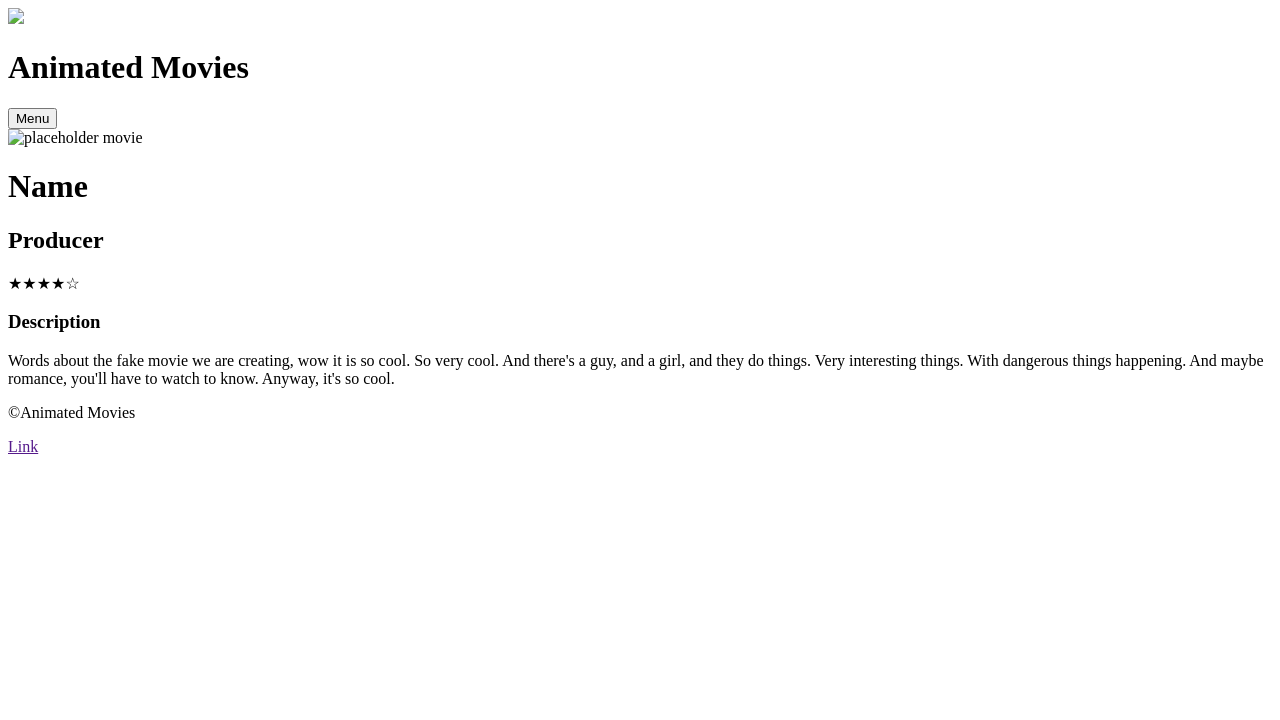
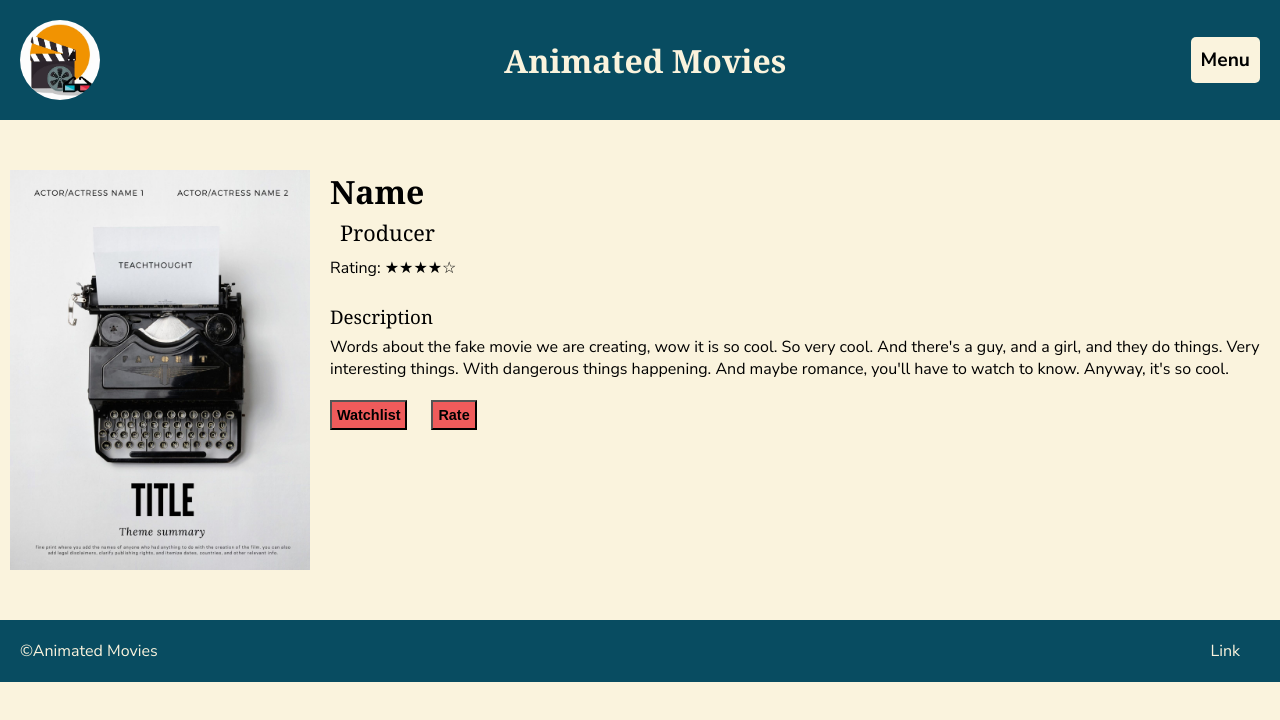
Before and after one commit to erschm240/wdd231-movies, a plain HTML site: page src/movie.html in a window 1280 px wide. Drawn offline with Linux system fonts and the light colour scheme; a web font is replaced by a local one.

Commit message:
finished movie html and css

```diff
--- a/src/css/movie.css
+++ b/src/css/movie.css
@@ -0,0 +1,67 @@
+#movie-main {
+    display: flex;
+}
+
+.movie-poster {
+    width: 200px;
+    height: 266px;
+    padding: 50px 10px;
+}
+
+.movie-info h1 {
+    padding: 40px 0px 5px 0px;
+    font-size: 1.75em;
+}
+
+.movie-info h2 {
+    padding-left: 10px;
+    font-size: 1.2em;
+    font-weight: 100;
+}
+
+.movie-info h3 {
+    padding-bottom: 7px;
+    font-weight: 100;
+    font-size: 1.07em;
+}
+
+.rating {
+    padding: 10px 0 25px 0;
+}
+
+.movie-actions button {
+    background-color: var(--color3);
+    color: black;
+    padding: 5px;
+    margin-top: 10px;
+    margin-right: 10px;
+    font-weight: 600;
+}
+
+@media screen and (min-width: 500px) {
+    .movie-poster {
+        width: 300px;
+        height: 400px;
+    }
+
+    .movie-info h1 {
+        padding: 40px 0px 5px 0px;
+        font-size: 2em;
+    }
+
+    .movie-info h2 {
+        font-size: 1.35em;
+    }
+
+    .movie-info h3 {
+        font-size: 1.17em;
+    }
+}
+
+@media screen and (min-width: 1000px) {
+    .movie-actions button {
+        margin-top: 20px;
+        margin-right: 20px;
+        font-size: .9em;
+    }
+}
--- a/src/css/style.css
+++ b/src/css/style.css
@@ -2,6 +2,7 @@
 @import 'partials/header.css';
 @import 'partials/footer.css';
 @import 'home.css';
+@import 'movie.css';
 @import 'search.css';
 
 @import url('https://fonts.googleapis.com/css2?family=Cantata+One&family=Nunito+Sans:ital,opsz,wght@0,6..12,200..1000;1,6..12,200..1000&display=swap');
--- a/src/movie.html
+++ b/src/movie.html
@@ -4,20 +4,27 @@
     <meta charset="UTF-8">
     <meta name="viewport" content="width=device-width, initial-scale=1.0">
     <title>Movie</title>
+    <link rel="stylesheet" href="css/style.css">
 </head>
 <body>
     <header>
-        <img class="logo" src="temporary_icon.webp">
+        <img class="logo" src="images/temporary_icon.webp">
         <h1>Animated Movies</h1>
         <button class="menu-btn">Menu</button>
     </header>
-    <main>
-        <img src="placeholder-movie.jpg" alt="placeholder movie" class="movie-poster">
-        <h1>Name</h1>
-        <h2>Producer</h2>
-        <p>★★★★☆</p>
-        <h3>Description</h3>
-        <p>Words about the fake movie we are creating, wow it is so cool. So very cool. And there's a guy, and a girl, and they do things. Very interesting things. With dangerous things happening. And maybe romance, you'll have to watch to know. Anyway, it's so cool.</p>
+    <main id="movie-main">
+        <img src="images/placeholder-movie.jpg" alt="placeholder movie" class="movie-poster">
+        <div class="movie-info">
+            <h1>Name</h1>
+            <h2>Producer</h2>
+            <p class="rating">Rating: ★★★★☆</p>
+            <h3>Description</h3>
+            <p>Words about the fake movie we are creating, wow it is so cool. So very cool. And there's a guy, and a girl, and they do things. Very interesting things. With dangerous things happening. And maybe romance, you'll have to watch to know. Anyway, it's so cool.</p>
+            <div class="movie-actions">
+                <button>Watchlist</button>
+                <button>Rate</button>
+            </div>
+        </div>
     </main>
     <footer>
         <p>©Animated Movies</p>
```
